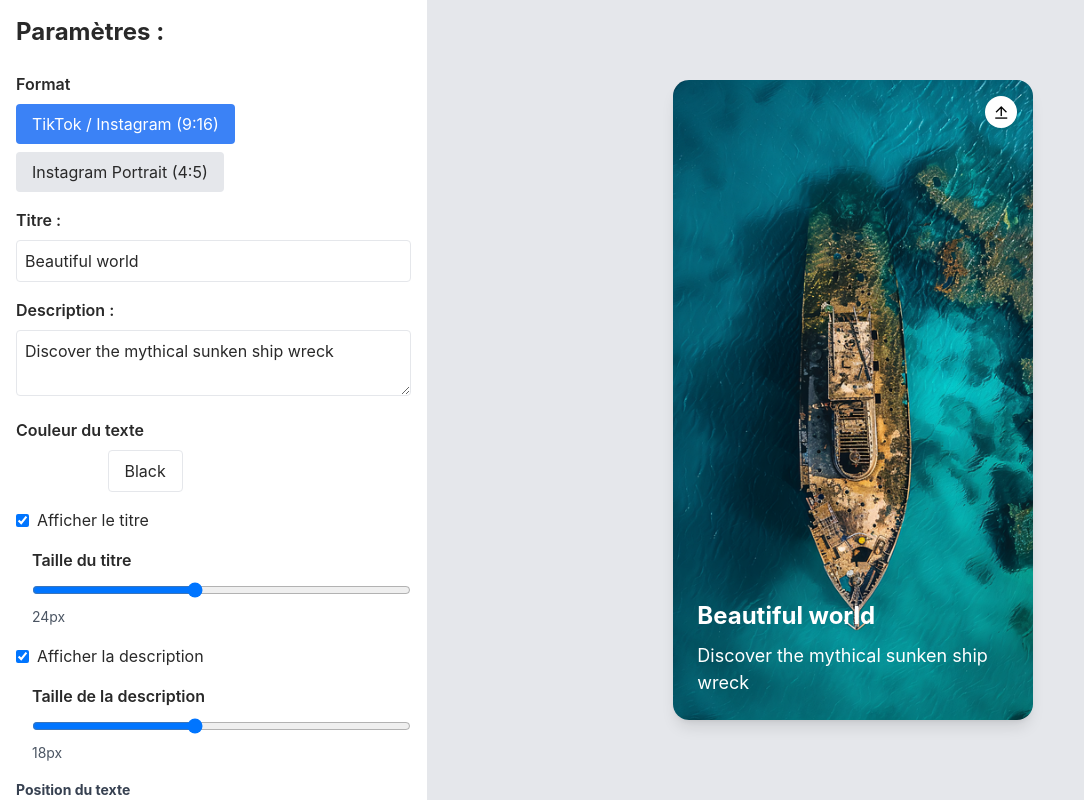
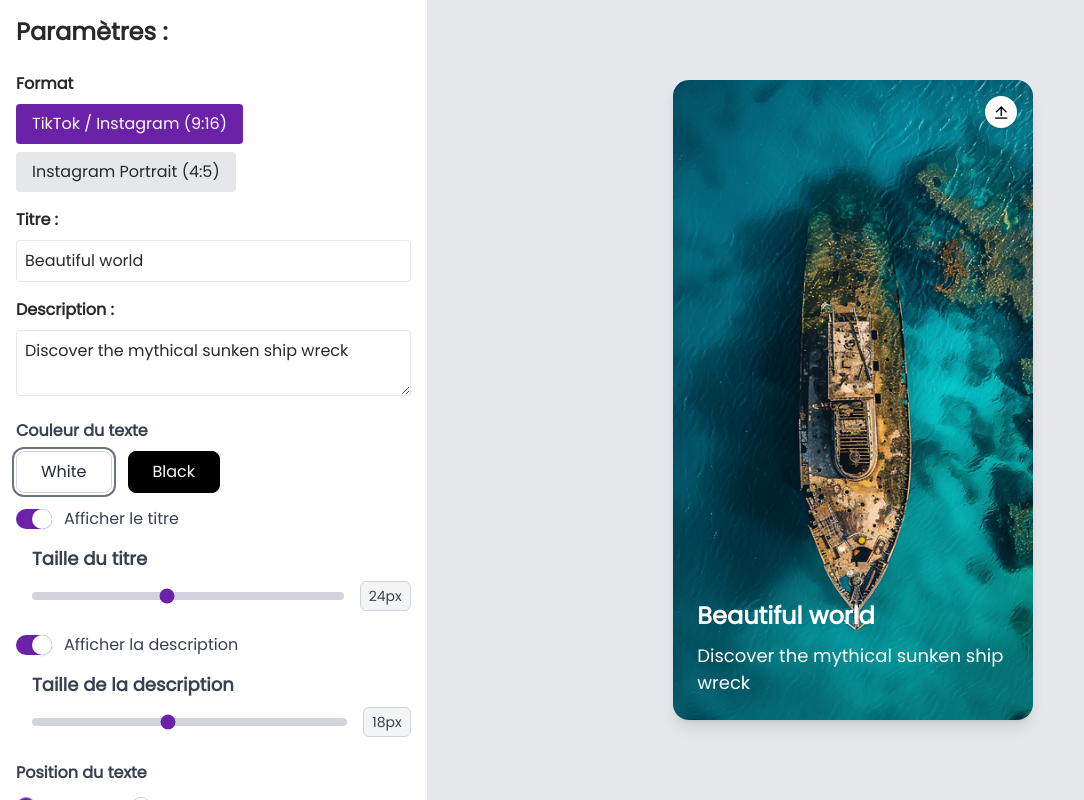
Before and after one commit to KingYano/socialmediacustom, a Vue app: page / in a window 1280 px wide. Shown: the whole page, without its empty margins (0-1084 px from the left). Built offline with nearby package versions, Linux system fonts and the light colour scheme.

Commit message:
finalisation du projet

```diff
--- a/src/assets/base.css
+++ b/src/assets/base.css
@@ -112,8 +112,7 @@ body {
   background: var(--first-color-0);
   line-height: 1.6;
   font-family:
-          Trispace,
-          Inter,
+          Poppins,
           -apple-system,
           BlinkMacSystemFont,
           'Segoe UI',
--- a/src/components/ColorSelector/ColorSelector.vue
+++ b/src/components/ColorSelector/ColorSelector.vue
@@ -1,16 +1,15 @@
 <template>
   <div class="mb-4">
-    <label class="block mb-2 font-semibold">Couleur du texte</label>
+    <label class="block mb-2 font-semibold text-gray-700">Couleur du texte</label>
     <div class="flex space-x-4">
       <button
           v-for="option in colorOptions"
           :key="option"
           @click="$emit('update:modelValue', option as 'white' | 'black')"
           :class="[
-          'px-4 py-2 rounded',
-          modelValue === option
-            ? `bg-${option === 'white' ? 'gray-800 text-white' : 'black text-white'}`
-            : `bg-${option} border`
+          'px-6 py-2 rounded-lg border transition duration-300 ease-in-out',
+          option === 'white' ? 'bg-white text-gray-800 border-gray-300' : 'bg-black text-white border-black',
+          modelValue === option ? 'ring-2 ring-offset-2 ring-gray-500' : ''
         ]"
       >
         {{ option.charAt(0).toUpperCase() + option.slice(1) }}
--- a/src/components/FontSizeSlider/FontSizeSlider.vue
+++ b/src/components/FontSizeSlider/FontSizeSlider.vue
@@ -1,15 +1,17 @@
 <template>
-  <div class="mb-4 ml-4">
-    <label class="block mb-2 font-semibold">{{ label }}</label>
+  <div class="mb-6 ml-4">
+    <label class="block mb-2 text-lg font-semibold text-gray-700">{{ label }}</label>
+    <div class="flex items-center space-x-4">
       <input
           type="range"
           :min="12"
           :max="max"
           :value="modelValue"
           @input="$emit('update:modelValue', Number(($event.target as HTMLInputElement).value))"
-        class="w-full"
+          class="w-full h-2 bg-gray-300 rounded-lg appearance-none cursor-pointer accent-purple-800 focus:outline-none focus:ring-2 focus:ring-purple-100"
       />
-    <span class="text-sm text-gray-600">{{ modelValue }}px</span>
+      <span class="px-2 py-1 text-sm font-medium text-gray-700 bg-gray-100 border border-gray-300 rounded-md">{{ modelValue }}px</span>
+    </div>
   </div>
 </template>
 
--- a/src/components/FormatSelection/FormatSelection.vue
+++ b/src/components/FormatSelection/FormatSelection.vue
@@ -6,7 +6,7 @@
           v-for="option in formatOptions"
           :key="option.value"
           @click="$emit('update:modelValue', option.value as 'tiktok' | 'instaPortrait')"
-          :class="['px-4 py-2 rounded', modelValue === option.value ? 'bg-blue-500 text-white' : 'bg-gray-200']"
+          :class="['px-4 py-2 rounded', modelValue === option.value ? 'bg-purple-800 text-white' : 'bg-gray-200']"
       >
         {{ option.label }}
       </button>
--- a/src/components/Parameters/Parameters.vue
+++ b/src/components/Parameters/Parameters.vue
@@ -27,12 +27,12 @@
 
     <RadioButtonGroup
         label="Position du texte"
-        :options="['top', 'bottom']"
+        :options="['bottom', 'top']"
         :modelValue="textPosition"
         @update:modelValue="$emit('update:textPosition', $event)"
     />
 
-    <button @click="$emit('download')" class="w-full bg-blue-500 text-white p-2 rounded hover:bg-blue-600 flex items-center justify-center mt-4">
+    <button @click="$emit('download')" class="w-full bg-purple-800 text-white p-2 rounded hover:bg-purple-600 flex items-center justify-center mt-4">
       <span class="mr-2">Télécharger l'image</span>
     </button>
   </div>
--- /dev/null
+++ b/src/components/RadioButtonGroup/RadioButtonGroup.scss
@@ -0,0 +1,32 @@
+.custom-radio {
+  appearance: none;
+  background-color: white;
+  border-radius: 50%;
+  border: 1px solid #cbd5e0;
+  display: inline-block;
+  position: relative;
+  cursor: pointer;
+  transition: background-color 0.2s ease-in-out, border-color 0.2s ease-in-out;
+
+  &:checked {
+    background-color: #6b21a8;
+    border-color: #9f7aea;
+
+    &::before {
+      content: '';
+      position: absolute;
+      top: 50%;
+      left: 50%;
+      width: 50%;
+      height: 50%;
+      background-color: white;
+      border-radius: 50%;
+      transform: translate(-50%, -50%);
+    }
+  }
+
+  &:focus {
+    outline: none;
+    box-shadow: 0 0 0 3px rgba(167, 139, 250, 0.5);
+  }
+}
--- a/src/components/RadioButtonGroup/RadioButtonGroup.vue
+++ b/src/components/RadioButtonGroup/RadioButtonGroup.vue
@@ -1,7 +1,7 @@
 <template>
-  <div class="mb-4">
-    <label class="block text-gray-700 text-sm font-bold mb-2">{{ label }}</label>
-    <div class="flex space-x-4">
+  <div class="mb-6">
+    <label class="block text-gray-700 text-base font-semibold mb-3">{{ label }}</label>
+    <div class="flex space-x-8">
       <div v-for="option in options" :key="option" class="flex items-center">
         <input
             type="radio"
@@ -9,9 +9,14 @@
             :value="option"
             v-model="model"
             @change="updateValue"
-            class="form-radio h-4 w-4 text-blue-600 transition duration-150 ease-in-out"
+            class="custom-radio h-5 w-5 border-gray-300 focus:ring-purple-500 transition duration-150 ease-in-out"
         />
-        <label :for="option" class="ml-2 block text-sm leading-5 text-gray-700">{{ option }}</label>
+        <label
+            :for="option"
+            class="ml-3 block text-sm font-medium text-gray-700 cursor-pointer transition duration-150"
+        >
+          {{ option.charAt(0).toUpperCase() + option.slice(1) }}
+        </label>
       </div>
     </div>
   </div>
@@ -42,5 +47,5 @@
 </script>
 
 <style lang="scss">
-
+  @import "RadioButtonGroup";
 </style>
--- a/src/components/TextInput/TextInput.vue
+++ b/src/components/TextInput/TextInput.vue
@@ -5,14 +5,14 @@
         v-if="textarea"
         :value="modelValue"
         @input="$emit('update:modelValue', ($event.target as HTMLTextAreaElement).value)"
-        class="w-full p-2 border rounded focus:outline-none focus:ring-2 focus:ring-blue-500"
+        class="w-full p-2 border rounded focus:outline-none focus:ring-2 focus:ring-purple-800"
     ></textarea>
     <input
         v-else
         type="text"
         :value="modelValue"
         @input="$emit('update:modelValue', ($event.target as HTMLInputElement).value)"
-        class="w-full p-2 border rounded focus:outline-none focus:ring-2 focus:ring-blue-500"
+        class="w-full p-2 border rounded focus:outline-none focus:ring-2 focus:ring-purple-800"
     >
   </div>
 </template>
--- a/src/components/ToggleSwitch/ToggleSwitch.vue
+++ b/src/components/ToggleSwitch/ToggleSwitch.vue
@@ -1,13 +1,22 @@
 <template>
   <div class="mb-4">
-    <label class="flex items-center">
+    <label class="flex items-center cursor-pointer">
       <input
           type="checkbox"
           :checked="modelValue"
           @change="$emit('update:modelValue', ($event.target as HTMLInputElement).checked)"
-          class="mr-2"
+          class="sr-only"
       />
-      {{ label }}
+      <div
+          class="relative inline-block w-9 h-5 transition duration-200 ease-in-out rounded-full bg-gray-300"
+          :class="{ 'bg-purple-800': modelValue }"
+      >
+        <span
+            class="inline-block w-5 h-5 bg-white rounded-full shadow transform transition duration-200 ease-in-out"
+            :class="{ 'translate-x-4': modelValue }"
+        ></span>
+      </div>
+      <span class="ml-3 text-gray-700 font-medium leading-none">{{ label }}</span> <!-- Ajout de leading-none -->
     </label>
   </div>
 </template>
```
Lines whose indentation alone changed are shown as unchanged.
